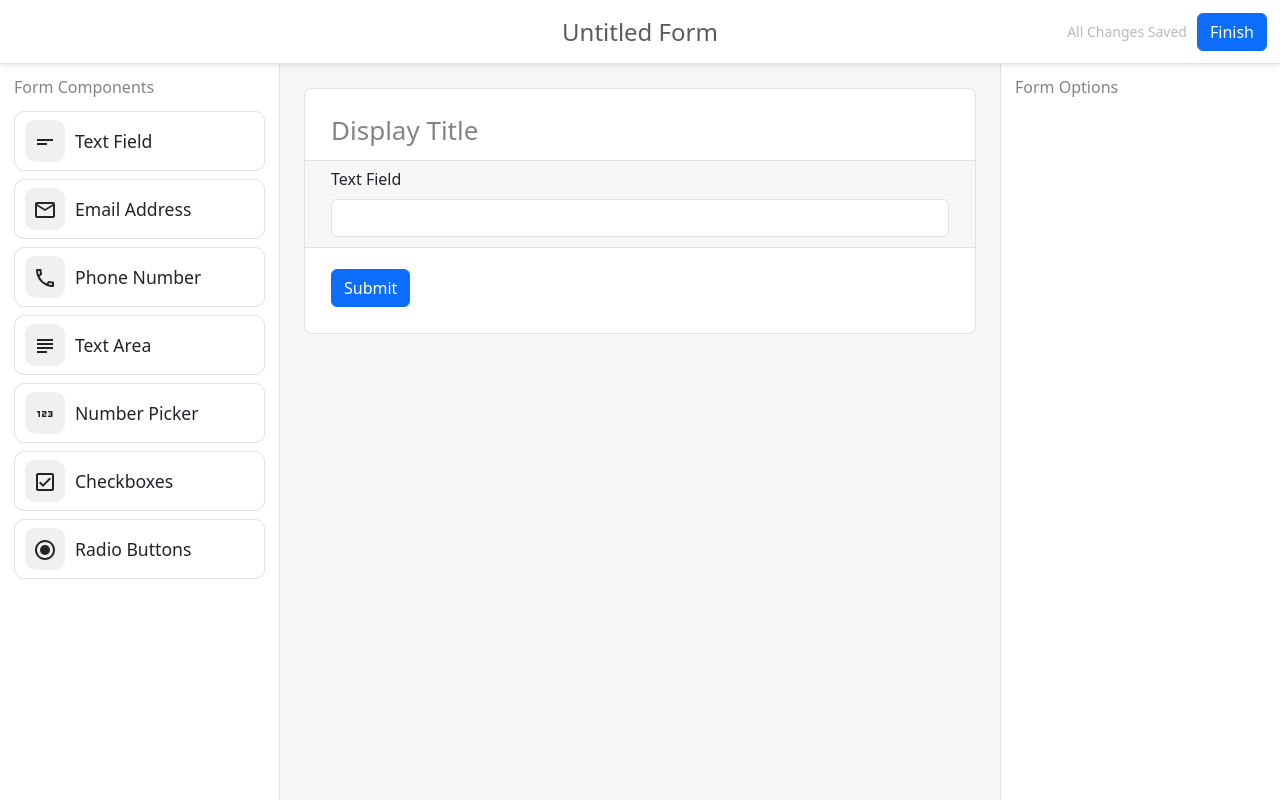
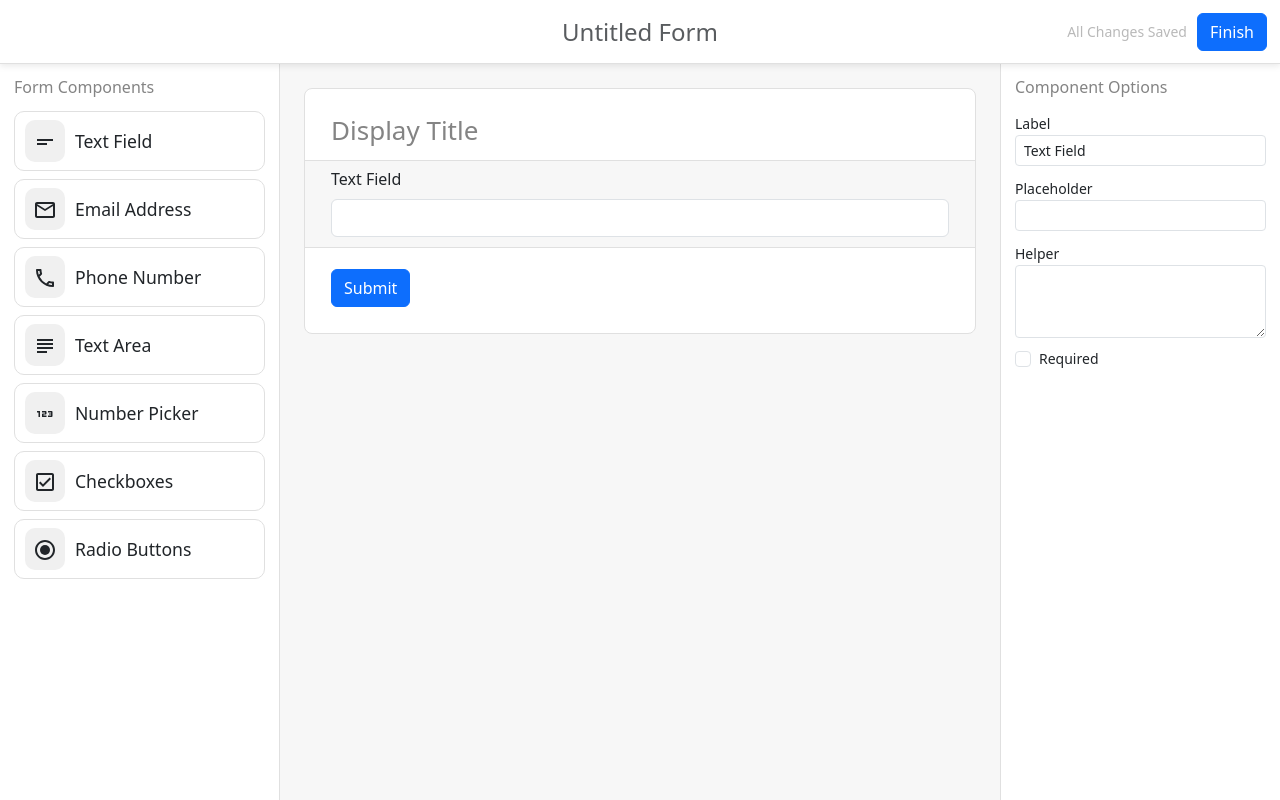
Before and after one commit to nikodittmar/form-builder, a Next.js app: page /builder in a window 1280 px wide. Both pictures are taken after a click on the element "Text Field". Built offline with nearby package versions, Linux system fonts and the light colour scheme.

Commit message:
Added options sidebar

```diff
--- a/app/builder/options.module.css
+++ b/app/builder/options.module.css
@@ -14,3 +14,23 @@
     color: var(--secondary-text-color);
     font-weight: 400;
 }
+
+.container {
+    margin-bottom: 10px;
+}
+
+.label {
+    font-size: 14px;
+}
+
+.check_option_container {
+    display: flex;
+    flex-direction: row;
+    align-items: center;
+    justify-content: flex-start;
+}
+
+.check_option {
+    margin-top: 0;
+    margin-right: 8px;
+}
--- a/app/builder/options.tsx
+++ b/app/builder/options.tsx
@@ -7,11 +7,157 @@ export default function Options(props: {
     selectedId: string | null
 }) {
 
+    let selectedIndex: number | null = null
+
+    for (let i = 0; i < props.components.length; i++) {
+        if (props.components[i].id === props.selectedId) {
+            selectedIndex = i
+        }
+    }
+
+    if (selectedIndex != null) {
+        return ComponentOptions({
+            components: props.components,
+            setComponents: props.setComponents,
+            selectedIndex: selectedIndex
+        })
+    } else {
+        return FormOptions()
+    }
+}
+
+function ComponentOptions(props: {
+    components: Component[],
+    setComponents: (components: Component[]) => void,
+    selectedIndex: number
+ }) {
+
+    const updateProperty = (property: string, newValue: any) => {
+        const components = [...props.components]
+
+        console.log(newValue)
+
+        if (props.selectedIndex < 0 || props.selectedIndex >= components.length) {
+            return
+        }
+        let component = props.components[props.selectedIndex]
+
+        if (!Object.hasOwn(component, property)) {
+            return
+        }
+
+        if (typeof component[property as keyof typeof component] != typeof newValue) {
+            return
+        }
+
+        const updatedComponent = { ...component, [property]: newValue }
+        components[props.selectedIndex] = updatedComponent
+        props.setComponents(components)
+    }
+
+    const hasOption = (property: string): boolean => {
+        if (props.selectedIndex < 0 || props.selectedIndex >= props.components.length) {
+            return false
+        }
+
+        return Object.hasOwn(props.components[props.selectedIndex], property)
+    }
+
+    const getString = (property: string): string => {
+        if (props.selectedIndex < 0 || props.selectedIndex >= props.components.length) {
+            return ''
+        }
+        let component = props.components[props.selectedIndex]
+
+        if (Object.hasOwn(component, property)) {
+            return String(component[property as keyof typeof component])
+        } else {
+            return ''
+        }
+    }
+
+    const getBoolean = (property: string): boolean => {
+        if (props.selectedIndex < 0 || props.selectedIndex >= props.components.length) {
+            return false
+        }
+        let component = props.components[props.selectedIndex]
+
+        if (!Object.hasOwn(component, property)) {
+           return false
+        }
+
+        if (component[property as keyof typeof component] === true) {
+            return true
+        } else {
+            return false
+        }
+    }
 
     return (
         <div className={styles.sidebar}>
-            <h3 className={styles.title}>Form Options</h3>
-            {}
+            <h3 className={styles.title}>Component Options</h3>
+            {
+                hasOption('name') && (
+                    <div className={styles.container}>
+                        <label className={styles.label}>Label</label>
+                        <input
+                        className="form-control form-control-sm"
+                        type="text"
+                        value={getString('name')}
+                        onChange={(event) => { updateProperty('name', event.target.value) }}
+                        />
+                    </div>
+                )
+            }
+            {
+                hasOption('placeholder') && (
+                    <div className={styles.container}>
+                        <label className={styles.label}>Placeholder</label>
+                        <input
+                        className="form-control form-control-sm"
+                        type="text"
+                        value={getString('placeholder')}
+                        onChange={(event) => { updateProperty('placeholder', event.target.value) }}
+                        />
+                    </div>
+                )
+            }
+            {
+                hasOption('helper') && (
+                    <div className={styles.container}>
+                        <label className={styles.label}>Helper</label>
+                        <textarea
+                        className="form-control form-control-sm"
+                        rows={3}
+                        value={getString('helper')}
+                        onChange={(event) => { updateProperty('helper', event.target.value) }}
+                        />
+                    </div>
+                )
+            }
+            {
+                hasOption('required') && (
+                    <div className={styles.container}>
+                        <div className={styles.check_option_container}>
+                            <input
+                            className={`form-check-input ${styles.check_option}`}
+                            type="checkbox"
+                            checked={getBoolean('required')}
+                            onChange={() => {updateProperty('required', !getBoolean('required'))}}
+                            />
+                            <label className={styles.label}>Required</label>
+                        </div>
+                    </div>
+                )
+            }
         </div>
     )
 }
+
+function FormOptions() {
+    return (
+        <div className={styles.sidebar}>
+            <h3 className={styles.title}>Form Options</h3>
+        </div>
+    )
+}
--- a/app/builder/preview.tsx
+++ b/app/builder/preview.tsx
@@ -43,12 +43,12 @@ export default function Preview(props: {
                 {
                     props.components.map( component => (
                         <div onClick={() => selectComponent(component)}>
-                        {component.preview({selected: component.id === props.selectedId, isDragging: false})}
+                        {component.preview({selected: component.id === props.selectedId, isDragging: false, component: component})}
                         </div>
                     ))
                 }
                 <div className={styles.submit_container}>
-                    <button className="btn btn-primary">Submit</button>
+                    <div className="btn btn-primary">Submit</div>
                 </div>
             </div>
         </div>
--- a/app/component.tsx
+++ b/app/component.tsx
@@ -1,7 +1,7 @@
 import { v4 as uuidv4} from 'uuid'
 import styles from './component.module.css'
 
-enum ComponentType {
+export enum ComponentType {
     TextField = "text-field",
     TextArea = "text-area",
     EmailAddress = "email-address",
@@ -16,7 +16,7 @@ export default interface Component {
     name: string
     required: boolean
     type: ComponentType
-    preview: (props: { selected: boolean, isDragging: boolean}) => JSX.Element
+    preview: (props: { selected: boolean, isDragging: boolean, component: any}) => JSX.Element
 }
 
 class TextComponent {
@@ -37,11 +37,11 @@ class TextComponent {
 
 export class TextField extends TextComponent implements Component {
     type = ComponentType.TextField
-    preview = (props: { selected: boolean, isDragging: boolean}) => (
+    preview = (props: { component: TextField, selected: boolean, isDragging: boolean }) => (
         <div className={`${styles.component} ${props.selected && styles.selected} ${props.isDragging && styles.front}`} onClick={() => {console.log("clocked")}}>
-            <label className="form-label">{ this.name }{ this.required && <span className={styles.required}>*</span>}</label>
-            <div className={`form-control ${styles.text_field}`}>{ this.placeholder }</div>
-            <div className="form-text">{ this.helper }</div>
+            <label className="form-label">{ props.component.name }{ props.component.required && <span className={styles.required}>*</span>}</label>
+            <div className={`form-control ${styles.text_field}`}>{ props.component.placeholder }</div>
+            <div className="form-text">{ props.component.helper }</div>
         </div>
     )
 
@@ -52,11 +52,11 @@ export class TextField extends TextComponent implements Component {
 
 export class TextArea extends TextComponent implements Component {
     type = ComponentType.TextArea
-    preview = (props: { selected: boolean, isDragging: boolean}) => (
+    preview = (props: { component: TextArea, selected: boolean, isDragging: boolean }) => (
         <div className={`${styles.component} ${props.selected && styles.selected} ${props.isDragging && styles.front}`}>
-            <label className="form-label">{ this.name }{ this.required && <span className={styles.required}>*</span>}</label>
-            <div className={`form-control ${styles.text_area}`}>{ this.placeholder }</div>
-            <div className="form-text">{ this.helper }</div>
+            <label className="form-label">{ props.component.name }{ props.component.required && <span className={styles.required}>*</span>}</label>
+            <div className={`form-control ${styles.text_area}`}>{ props.component.placeholder }</div>
+            <div className="form-text">{ props.component.helper }</div>
         </div>
     )
 
@@ -67,11 +67,11 @@ export class TextArea extends TextComponent implements Component {
 
 export class EmailAddress extends TextComponent implements Component {
     type = ComponentType.EmailAddress
-    preview = (props: { selected: boolean, isDragging: boolean}) => (
+    preview = (props: { component: EmailAddress, selected: boolean, isDragging: boolean }) => (
         <div className={`${styles.component} ${props.selected && styles.selected} ${props.isDragging && styles.front}`}>
-            <label className="form-label">{ this.name }{ this.required && <span className={styles.required}>*</span>}</label>
-            <div className={`form-control ${styles.text_field}`}>{ this.placeholder }</div>
-            <div className="form-text">{ this.helper }</div>
+            <label className="form-label">{ props.component.name }{ props.component.required && <span className={styles.required}>*</span>}</label>
+            <div className={`form-control ${styles.text_field}`}>{ props.component.placeholder }</div>
+            <div className="form-text">{ props.component.helper }</div>
         </div>
     )
 
@@ -82,11 +82,11 @@ export class EmailAddress extends TextComponent implements Component {
 
 export class PhoneNumber extends TextComponent implements Component {
     type = ComponentType.PhoneNumber
-    preview = (props: { selected: boolean, isDragging: boolean}) => (
+    preview = (props: { component: PhoneNumber, selected: boolean, isDragging: boolean}) => (
         <div className={`${styles.component} ${props.selected && styles.selected} ${props.isDragging && styles.front}`}>
-            <label className="form-label">{ this.name }{ this.required && <span className={styles.required}>*</span>}</label>
-            <div className={`form-control ${styles.text_field}`}>{ this.placeholder }</div>
-            <div className="form-text">{ this.helper }</div>
+            <label className="form-label">{ props.component.name }{ props.component.required && <span className={styles.required}>*</span>}</label>
+            <div className={`form-control ${styles.text_field}`}>{ props.component.placeholder }</div>
+            <div className="form-text">{ props.component.helper }</div>
         </div>
     )
 
@@ -99,11 +99,11 @@ export class NumberPicker extends TextComponent implements Component {
     type = ComponentType.NumberPicker
     minValue?: number
     maxValue?: number
-    preview = (props: { selected: boolean, isDragging: boolean}) => (
+    preview = (props: { component: NumberPicker, selected: boolean, isDragging: boolean}) => (
         <div className={`${styles.component} ${props.selected && styles.selected} ${props.isDragging && styles.front}`}>
-            <label className="form-label">{ this.name }{ this.required && <span className={styles.required}>*</span>}</label>
-            <div className={`form-control ${styles.text_field}`}>{ this.placeholder }</div>
-            <div className="form-text">{ this.helper }</div>
+            <label className="form-label">{ props.component.name }{ props.component.required && <span className={styles.required}>*</span>}</label>
+            <div className={`form-control ${styles.text_field}`}>{ props.component.placeholder }</div>
+            <div className="form-text">{ props.component.helper }</div>
         </div>
     )
 
@@ -142,11 +142,11 @@ class ChoiceComponent {
 
 export class Checkboxes extends ChoiceComponent implements Component {
     type = ComponentType.Checkboxes
-    preview = (props: { selected: boolean, isDragging: boolean}) => (
+    preview = (props: { component: Checkboxes, selected: boolean, isDragging: boolean}) => (
         <div className={`${styles.component} ${props.selected && styles.selected} ${props.isDragging && styles.front}`}>
-            <label className="form-label">{ this.name }{ this.required && <span className={styles.required}>*</span>}</label>
+            <label className="form-label">{ props.component.name }{ props.component.required && <span className={styles.required}>*</span>}</label>
             {
-                this.options.map(option => {
+                props.component.options.map(option => {
                     return (
                         <div className="form-check" key={option.id}>
                             <input className={`form-check-input ${styles.hidden_disabled_text}`} type="checkbox" value="" disabled/>
@@ -155,7 +155,7 @@ export class Checkboxes extends ChoiceComponent implements Component {
                     )
                 })
             }
-            <div className="form-text">{ this.helper }</div>
+            <div className="form-text">{ props.component.helper }</div>
         </div>
     )
 
@@ -166,11 +166,11 @@ export class Checkboxes extends ChoiceComponent implements Component {
 
 export class RadioButtons extends ChoiceComponent implements Component {
     type = ComponentType.RadioButtons
-    preview = (props: { selected: boolean, isDragging: boolean}) => (
+    preview = (props: { component: RadioButtons, selected: boolean, isDragging: boolean}) => (
         <div className={`${styles.component} ${props.selected && styles.selected} ${props.isDragging && styles.front}`}>
-            <label className="form-label">{ this.name }{ this.required && <span className={styles.required}>*</span>}</label>
+            <label className="form-label">{ props.component.name }{ props.component.required && <span className={styles.required}>*</span>}</label>
             {
-                this.options.map(option => {
+                props.component.options.map(option => {
                     return (
                         <div className="form-check" key={option.id}>
                             <input className={`form-check-input ${styles.hidden_disabled_text}`} type="radio" disabled />
@@ -179,7 +179,7 @@ export class RadioButtons extends ChoiceComponent implements Component {
                     )
                 })
             }
-            <div className="form-text">{ this.helper }</div>
+            <div className="form-text">{ props.component.helper }</div>
         </div>
     )
 
--- a/package.json
+++ b/package.json
@@ -11,7 +11,7 @@
   "dependencies": {
     "@types/uuid": "^9.0.8",
     "bootstrap": "^5.3.3",
-    "next": "14.1.0",
+    "next": "^14.1.2",
     "react": "^18",
     "react-dom": "^18",
     "react-icons": "^5.0.1",
```
Also changed, not shown: 1 other file (tests, documents, lock files or other folders).
